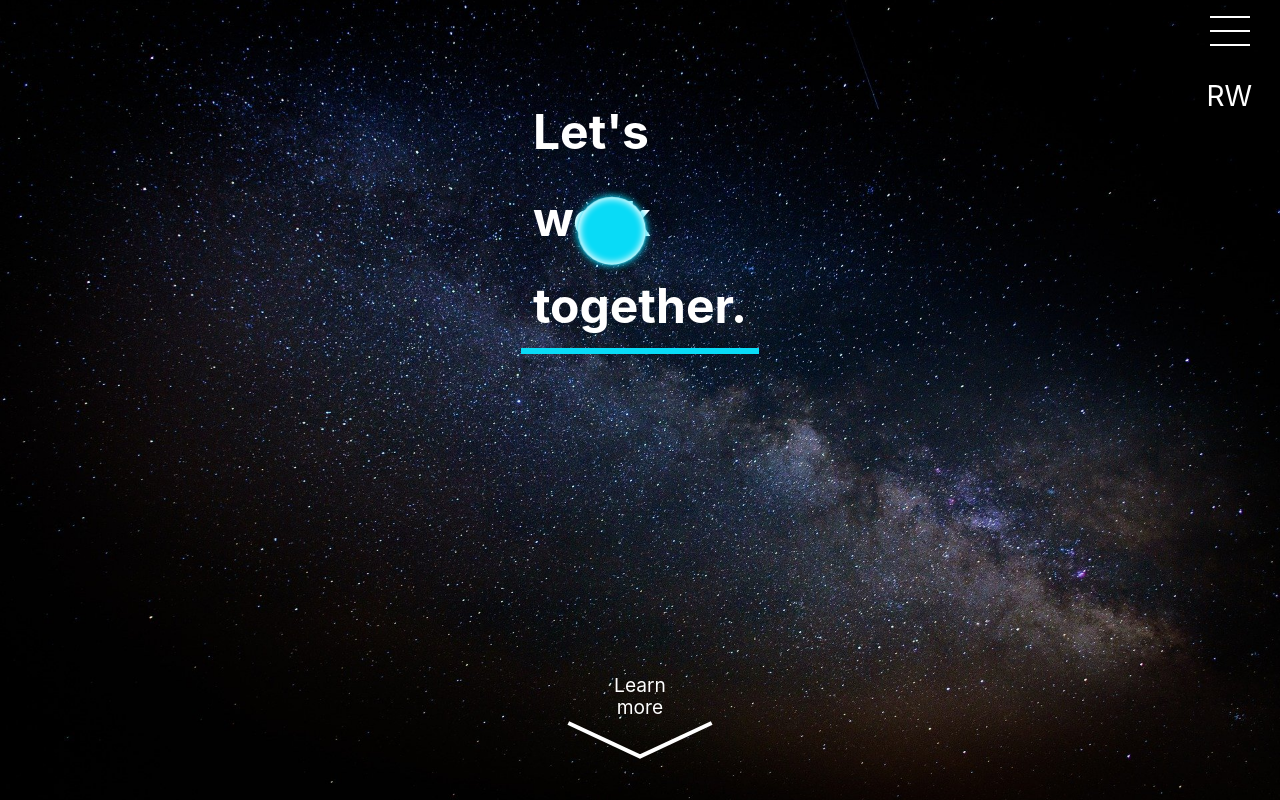
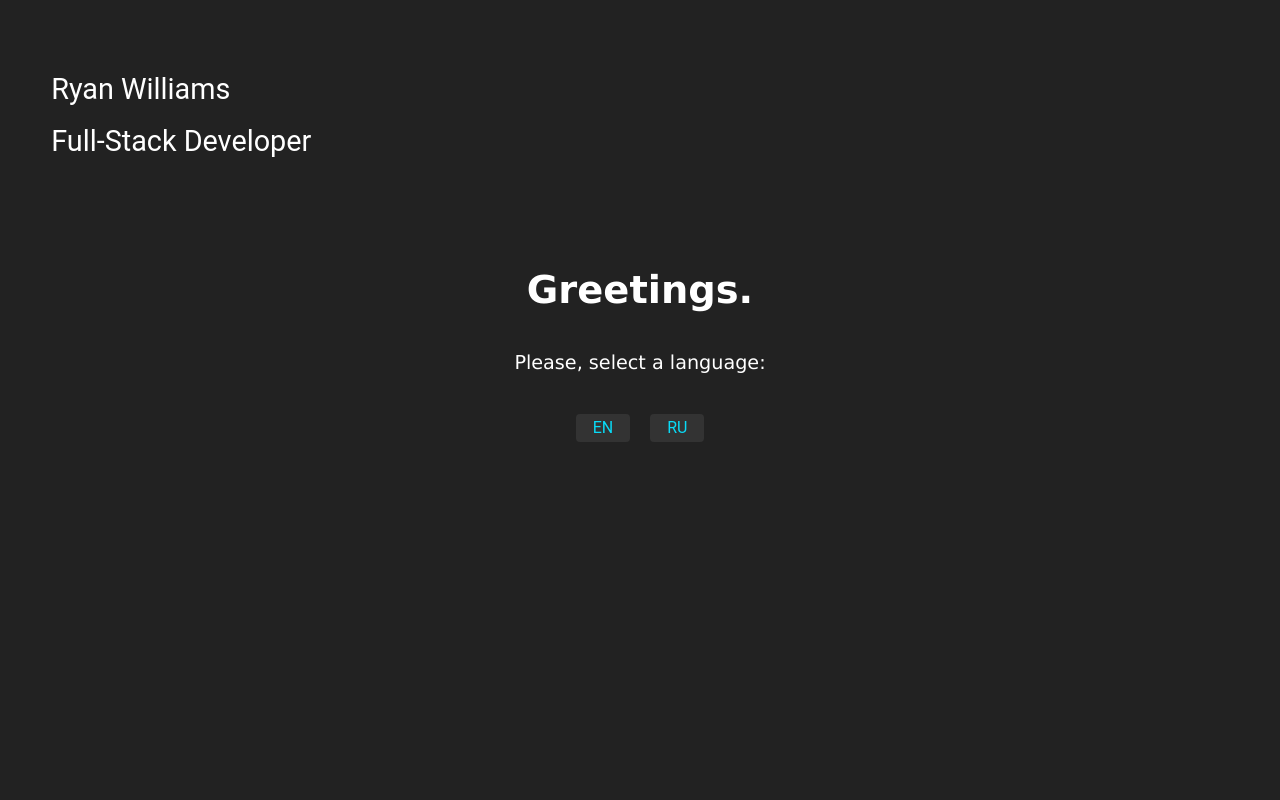
Before and after one commit to ryan01010111/portfolio, a browser extension: page root/index.html in a window 1280 px wide. Shown: the top 800 px of the page. Drawn offline with nearby package versions, Linux system fonts and the light colour scheme.

Commit message:
added welcome window

```diff
--- a/main.scss
+++ b/main.scss
@@ -1,4 +1,5 @@
 $light-blue: rgb(9, 219, 247);
+$font-secondary: 'Lucida Sans', 'Lucida Sans Regular', 'Lucida Grande', 'Lucida Sans Unicode', Geneva, Verdana, sans-serif;
 
 %header-glow {
     padding: 12px 48px;
@@ -27,7 +28,7 @@ $light-blue: rgb(9, 219, 247);
 
 body {
     color: #fff;
-    font-family: -apple-system, BlinkMacSystemFont, 'Segoe UI', Roboto, Oxygen, Ubuntu, Cantarell, 'Open Sans', 'Helvetica Neue', sans-serif;
+    font-family: Roboto, -apple-system, BlinkMacSystemFont, 'Segoe UI', Oxygen, Ubuntu, Cantarell, 'Open Sans', 'Helvetica Neue', sans-serif;
     background-color: #000;
 }
 
@@ -36,8 +37,65 @@ a {
     color: #fff;
 }
 
+.no-scroll {
+    overflow-y: hidden;
+}
+
 .hidden {
     transform: scale(0);
+}
+
+#welcome-window {
+    position: fixed;
+    top: 0;
+    left: 0;
+    width: 100vw;
+    height: 100vh;
+    display: flex;
+    flex-wrap: wrap;
+    background-color: transparent;
+    z-index: 15;
+}
+
+#panel-1,
+#panel-4 {
+    width: 40%;
+    height: 50%;
+    background-color: #222;
+}
+
+#panel-2,
+#panel-3 {
+    width: 60%;
+    height: 50%;
+    background-color: #222;
+}
+
+#greeting {
+    position: absolute;
+    width: 100%;
+    top: 0;
+    left: 0;
+    padding: 40px 4vw;
+    text-align: center;
+
+    h2 {
+        text-align: left;
+        font-size: 1.8em;
+        font-weight: normal;
+        line-height: 1.8em;
+    }
+
+    h1 {
+        margin: 100px 0 40px 0;
+        font-family: $font-secondary;
+        font-size: 2.4em;
+    }
+
+    p {
+        font-family: $font-secondary;
+        font-size: 1.2em;
+    }
 }
 
 .hide-nav {
@@ -108,7 +166,7 @@ nav {
     }
 }
 
-#lang-btns{
+.lang-btns {
     margin: 40px 0;
 
     button {
@@ -148,7 +206,7 @@ nav {
     z-index: 3;
 }
 
-#welcome-msg {
+#hero-msg {
     height: 300px;
     margin: 80px 0;
     position: relative;
@@ -160,20 +218,20 @@ nav {
         padding: 12px 12px 20px 12px;
         font-size: 3em;
     }
+
+    span {
+        position: absolute;
+        opacity: 0;
+        background-color: $light-blue;
+    }
 }
 
-#welcome-msg-1,
-#welcome-msg-2,
-#welcome-msg-3 {
+#hero-msg-1,
+#hero-msg-2,
+#hero-msg-3 {
     position: relative;
     margin: 0;
     z-index: 3;
-}
-
-#welcome-msg span {
-    position: absolute;
-    opacity: 0;
-    background-color: $light-blue;
 }
 
 #top1 {
@@ -463,7 +521,7 @@ nav {
     flex-wrap: wrap;
     margin: 80px 0 0 0;
     text-align: center;
-    font-family: 'Lucida Sans', 'Lucida Sans Regular', 'Lucida Grande', 'Lucida Sans Unicode', Geneva, Verdana, sans-serif;
+    font-family: $font-secondary;
 
     span {
         margin: 0 20px;
@@ -485,7 +543,7 @@ nav {
     flex-wrap: wrap;
     text-align: center;
     font-size: 1em;
-    font-family: 'Lucida Sans', 'Lucida Sans Regular', 'Lucida Grande', 'Lucida Sans Unicode', Geneva, Verdana, sans-serif;
+    font-family: $font-secondary;
 
     span {
         margin: 0 12px;
--- a/root/index.html
+++ b/root/index.html
@@ -9,7 +9,27 @@
     <link rel="stylesheet" href="./styles/main.css">
     <title>Ryan Williams</title>
 </head>
-<body>
+<body class="no-scroll">
+    <div id="welcome-window">
+        <div id="panel-1"></div>
+        <div id="panel-2"></div>
+        <div id="panel-3"></div>
+        <div id="panel-4"></div>
+        <div id="greeting">
+            <h2>
+                Ryan Williams
+                <br>
+                Full-Stack Developer
+            </h2>
+            <h1>Greetings.</h1>
+            <p>Please, select a language:</p>
+            <div id="lang-btns-start" class="lang-btns">
+                <button type="button">EN</button>
+                <button type="button">RU</button>
+            </div>
+        </div>
+    </div>
+
     <!-- Navbar -->
     <div id="nav-menu-btn">
         <div></div>
@@ -17,7 +37,7 @@
         <div></div>
     </div>
 
-    <div id="logo-main">RW</div>
+    <a id="logo-main" href="/">RW</a>
 
     <nav class="hide-nav">
         <ul>
@@ -26,7 +46,7 @@
             <li><a href="#">Contact</a></li>
         </ul>
 
-        <div id="lang-btns">
+        <div id="lang-btns-nav" class="lang-btns">
             <button type="button">EN</button>
             <button type="button">RU</button>
         </div>
@@ -34,17 +54,17 @@
 
     <!-- CTA -->
     <section id="section1">
-        <div id="welcome-msg">
-            <h1 id="welcome-msg-1">Let's
+        <div id="hero-msg">
+            <h1 id="hero-msg-1">Let's
                 <span id="top1"></span>
                 <span id="right1"></span>
                 <span id="bottom1"></span>
             </h1>
-            <h1 id="welcome-msg-2">work
+            <h1 id="hero-msg-2">work
                 <span id="left2"></span>
                 <span id="bottom2"></span>
             </h1>
-            <h1 id="welcome-msg-3">together.
+            <h1 id="hero-msg-3">together.
                 <span id="right3"></span>
                 <span id="bottom3"></span>
             </h1>
--- a/root/js/main.js
+++ b/root/js/main.js
@@ -3,6 +3,14 @@ const demoContainer = document.querySelector('#demo-container');
 const demoPreview = document.querySelector('#demo-preview');
 const demoDevices = document.querySelector('#demo-devices');
 const repoLink = document.querySelector('#repo-link');
+
+// enable/disable body scroll
+const lockBody = () => {
+    document.body.classList.add('no-scroll');
+};
+const unlockBody = () => {
+    document.body.classList.remove('no-scroll');
+};
 
 // fetch demo media
 const planitGIF = new Image();
@@ -19,6 +27,13 @@ nochsGIF.src = './images/nochs-demo.gif';
 nochsMobile.src = './images/nochs-mobile.png';
 
 // event listeners
+document.querySelector('#greeting').addEventListener('click', () => {
+    welcomeTL.play();
+    orbitTL.play();
+    heroTL.play();
+    unlockBody();
+});
+
 document.querySelector('#nav-menu-btn').addEventListener('click', () => {
     document.querySelector('nav').classList.toggle('hide-nav');
 });
@@ -54,7 +69,7 @@ document.querySelectorAll('.project-item').forEach(el => {
             demoPreview.appendChild(gif);
             demoDevices.appendChild(mobileImg);
             demoContainer.classList.remove('hidden');
-            document.body.style.overflowY = 'hidden';
+            lockBody();
         }
     }
 )});
@@ -63,16 +78,16 @@ document.querySelector('#close-demo-btn').addEventListener('click', () => {
     demoPreview.innerHTML = null;
     demoDevices.innerHTML = null;
     demoContainer.classList.add('hidden');
-    document.body.style.overflowY = 'scroll';
+    unlockBody();
 });
 
 document.querySelector('#copyEmailBtn').addEventListener('click', () => {
     navigator.permissions.query({name: "clipboard-write"}).then(result => {
         if (result.state == "granted" || result.state == "prompt") {
-            navigator.clipboard.writeText('ryanwilliamsfb@gmail.com').then(function() {
+            navigator.clipboard.writeText('ryanwilliamsfb@gmail.com').then(() => {
                 /* clipboard successfully set */
                 alert('Copied email address.');
-            }, function() {
+            }, () => {
                 /* clipboard write failed */
                 alert('Sorry! Copying to your clipboard was unsuccessful.');
             });
@@ -83,25 +98,34 @@ document.querySelector('#copyEmailBtn').addEventListener('click', () => {
 // animations
 gsap.registerPlugin(ScrollTrigger);
 
-const heroTL = gsap.timeline();
+const welcomeTL = gsap.timeline({ paused: true });
+welcomeTL
+    .to('#greeting', { duration: 1, opacity: 0 })
+    .to('#panel-1', { duration: 2, x: '-52vw' }, 0)
+    .to('#panel-2', { duration: 2, y: '-52vh' }, 0)
+    .to('#panel-3', { duration: 2, y: '52vh' }, 0)
+    .to('#panel-4', { duration: 2, x: '52vw' }, 0)
+    .to('#welcome-window', { duration: 0, opacity: 0, scale: 0 }, 2);
+
+const heroTL = gsap.timeline({ paused: true, delay: 0.75 });
 heroTL
     .to('#top1', { duration: 0.4, opacity: 1, margin: 0, width: '100%' })
     .to('#top1', { duration: 0.5, opacity: 0 })
-    .fromTo('#welcome-msg-1',
+    .fromTo('#hero-msg-1',
         { color: 'transparent' },
         { duration: 2, color: '#fff' }, 0)
     .to('#right1', { duration: 0.4, opacity: 1, margin: 0, height: '100%' }, 0.4)
     .to('#right1', { duration: 0.5, opacity: 0 }, 0.8)
     .to('#bottom1', { duration: 0.4, opacity: 1, margin: 0, width: '100%' }, 0.8)
     .to('#bottom1', { duration: 0.5, opacity: 0 }, 1.2)
-    .fromTo('#welcome-msg-2',
+    .fromTo('#hero-msg-2',
         { color: 'transparent' },
         { duration: 2, color: '#fff' }, 1.2)
     .to('#left2', { duration: 0.4, opacity: 1, margin: 0, height: '100%' }, 1.2)
     .to('#left2', { duration: 0.5, opacity: 0 }, 1.6)
     .to('#bottom2', { duration: 0.4, opacity: 1, margin: 0, width: '100%' }, 1.6)
     .to('#bottom2', { duration: 0.5, opacity: 0 }, 2)
-    .fromTo('#welcome-msg-3',
+    .fromTo('#hero-msg-3',
         { color: 'transparent' },
         { duration: 2, color: '#fff' }, 2.8)
     .to('#right3', { duration: 0.4, opacity: 1, margin: 0, height: '100%' }, 2)
@@ -109,7 +133,7 @@ heroTL
     .to('#bottom3', { duration: 0.4, opacity: 1, margin: 0, width: '100%' }, 2.4)
     .to('#learn-more, #arrow', { duration: 1.5, opacity: 1 }, 4)
 
-const orbitTL = gsap.timeline({ repeat: -1 });
+const orbitTL = gsap.timeline({ repeat: -1, paused: true });
 orbitTL
     .fromTo('#satellite',
         { x: 0, y: 0, scale: 1, zIndex: 4 },
```
Also changed, not shown: root/styles/main.css, 1 other file.
